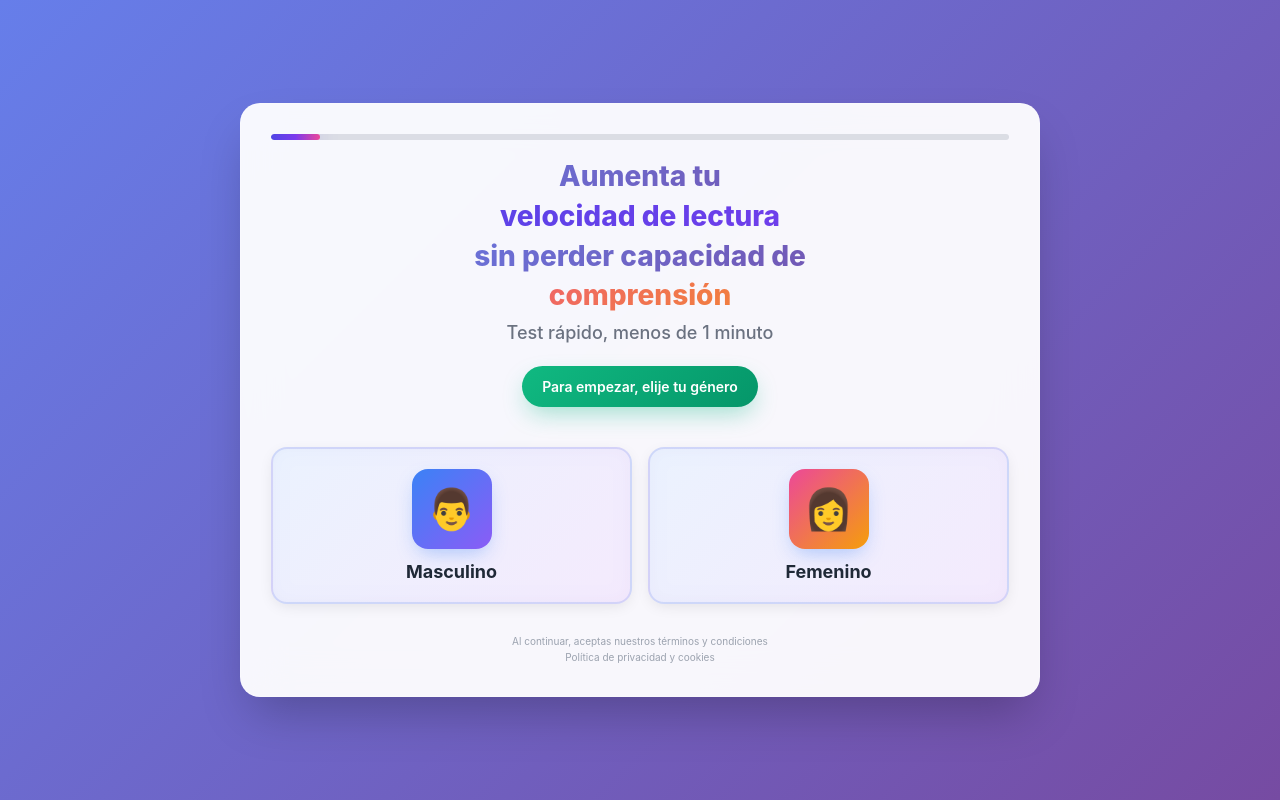
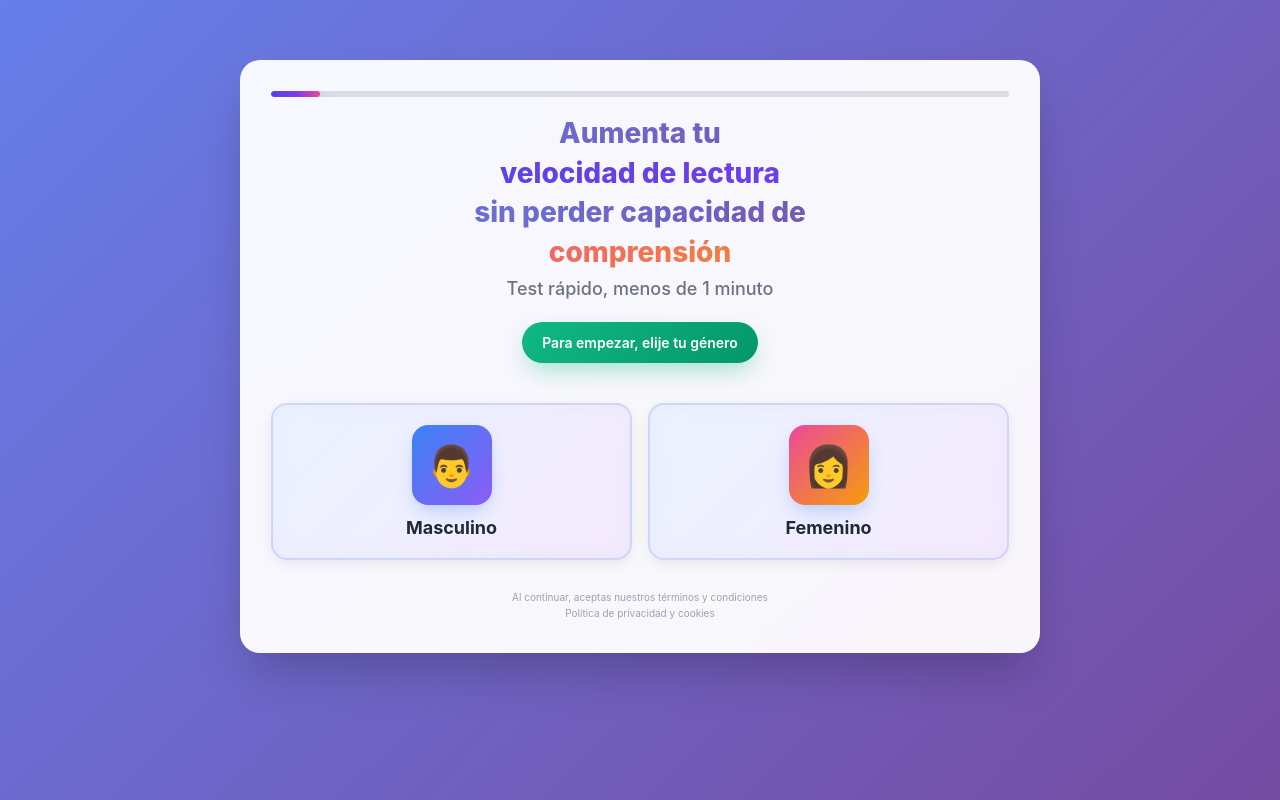
Before and after one commit to alan151695151695/Quix2, a React (Vite) app: page / in a window 1280 px wide. Built offline with nearby package versions, Linux system fonts and the light colour scheme.

Commit message:
Optimizar rendimiento en móvil

```diff
--- a/src/App.jsx
+++ b/src/App.jsx
@@ -89,9 +89,10 @@ export default function Quiz() {
       background: "linear-gradient(135deg, #667eea 0%, #764ba2 100%)",
       minHeight: "100vh",
       display: "flex",
-      alignItems: "center",
+      alignItems: "flex-start",
       justifyContent: "center",
-      padding: "20px", // Aumenta el padding
+      padding: "40px 20px", // Aumenta el padding
+      paddingTop: "60px",
       fontFamily: "-apple-system, BlinkMacSystemFont, sans-serif",
     },
     card: {
```
